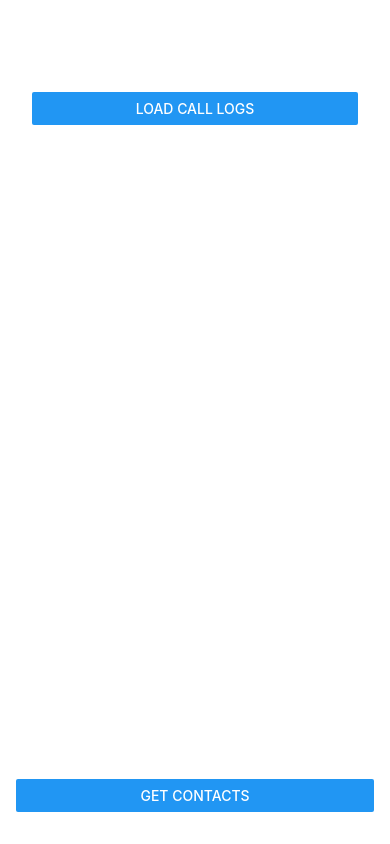
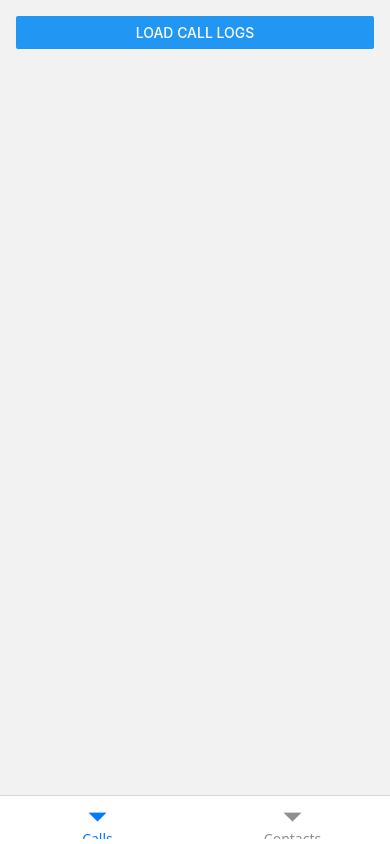
Before and after one commit to gmkhussain/keep-guard, a React Native app: screen / in a window 390 px wide. Built offline with nearby package versions, Linux system fonts and the light colour scheme.

Commit message:
ui - tab navigation

```diff
--- a/App.js
+++ b/App.js
@@ -1,21 +1,33 @@
 import React from 'react';
-import { View, StyleSheet } from 'react-native';
+import { StyleSheet } from 'react-native';
+import { NavigationContainer } from '@react-navigation/native';
+import { createBottomTabNavigator } from '@react-navigation/bottom-tabs';
+
 import CallLogs from './CallLog';
 import ContactList from './ContactList';
 
+const Tab = createBottomTabNavigator();
+
 export default function App() {
   return (
-    <View style={styles.container}>
-      <CallLogs />
-      <ContactList />
-    </View>
+    <NavigationContainer>
+      <Tab.Navigator
+        screenOptions={{
+          headerShown: false,
+          tabBarLabelStyle: { fontSize: 14 },
+        }}
+      >
+        <Tab.Screen
+          name="Calls"
+          component={CallLogs}
+        />
+        <Tab.Screen
+          name="Contacts"
+          component={ContactList}
+        />
+      </Tab.Navigator>
+    </NavigationContainer>
   );
 }
 
-const styles = StyleSheet.create({
-  container: {
-    flex: 1,
-    marginTop: 60,
-    padding: 16,
-  },
-});
+const styles = StyleSheet.create({});
--- a/CallLog.js
+++ b/CallLog.js
@@ -41,10 +41,10 @@ const CallLogsView = () => {
   const renderItem = ({ item }) => (
     <View style={styles.item}>
       <Text style={styles.number}>{item.phoneNumber}</Text>
-      <Text>Type: {item.type}</Text>
-      <Text>Duration: {item.duration}s</Text>
-      <Text>
-        Date: {new Date(item.timestamp).toLocaleString()}
+      <Text style={styles.type}>Type: {item.type}</Text>
+      <Text style={styles.duration}>Duration: {item.duration}s</Text>
+      <Text style={styles.date}>
+        Date: {new Date(item.timestamp * 1000).toLocaleString()}
       </Text>
     </View>
   );
@@ -69,14 +69,26 @@ const styles = StyleSheet.create({
   container: {
     flex: 1,
     padding: 16,
+    color: 'black',
   },
   item: {
     paddingVertical: 10,
     borderBottomWidth: 1,
     borderColor: '#ddd',
+    color: 'black',
   },
   number: {
     fontSize: 16,
     fontWeight: '600',
+    color: 'black',
+  },
+  date: {
+    color: 'black',
+  },
+  type: {
+    color: 'black',
+  },
+  duration: {
+    color: 'black',
   },
 });
--- a/ContactList.js
+++ b/ContactList.js
@@ -28,7 +28,7 @@ const ContactList = () => {
 
     try {
       const allContacts = await Contacts.getAll();
-      setContacts(allContacts.slice(0, 10)); // first 10 contacts
+      setContacts(allContacts.slice(0, 20));
     } catch (e) {
       Alert.alert('Error', e.message);
     }
@@ -74,11 +74,13 @@ const styles = StyleSheet.create({
   contactItem: {
     paddingVertical: 10,
     borderBottomWidth: 1,
+    color: 'black',
     borderColor: '#ddd',
   },
   name: {
     fontSize: 16,
     fontWeight: '600',
+    color: 'black',
   },
   phone: {
     fontSize: 14,
--- a/package.json
+++ b/package.json
@@ -10,10 +10,14 @@
     "test": "jest"
   },
   "dependencies": {
+    "@react-navigation/bottom-tabs": "^7.9.0",
+    "@react-navigation/native": "^7.1.26",
     "react": "18.2.0",
     "react-native": "0.74.7",
     "react-native-call-log": "^2.1.2",
-    "react-native-contacts": "^8.0.7"
+    "react-native-contacts": "^8.0.7",
+    "react-native-safe-area-context": "^5.3.0",
+    "react-native-screens": "^3.31.1"
   },
   "devDependencies": {
     "@babel/core": "^7.20.0",
```
Also changed, not shown: 1 other file (tests, documents, lock files or other folders).
